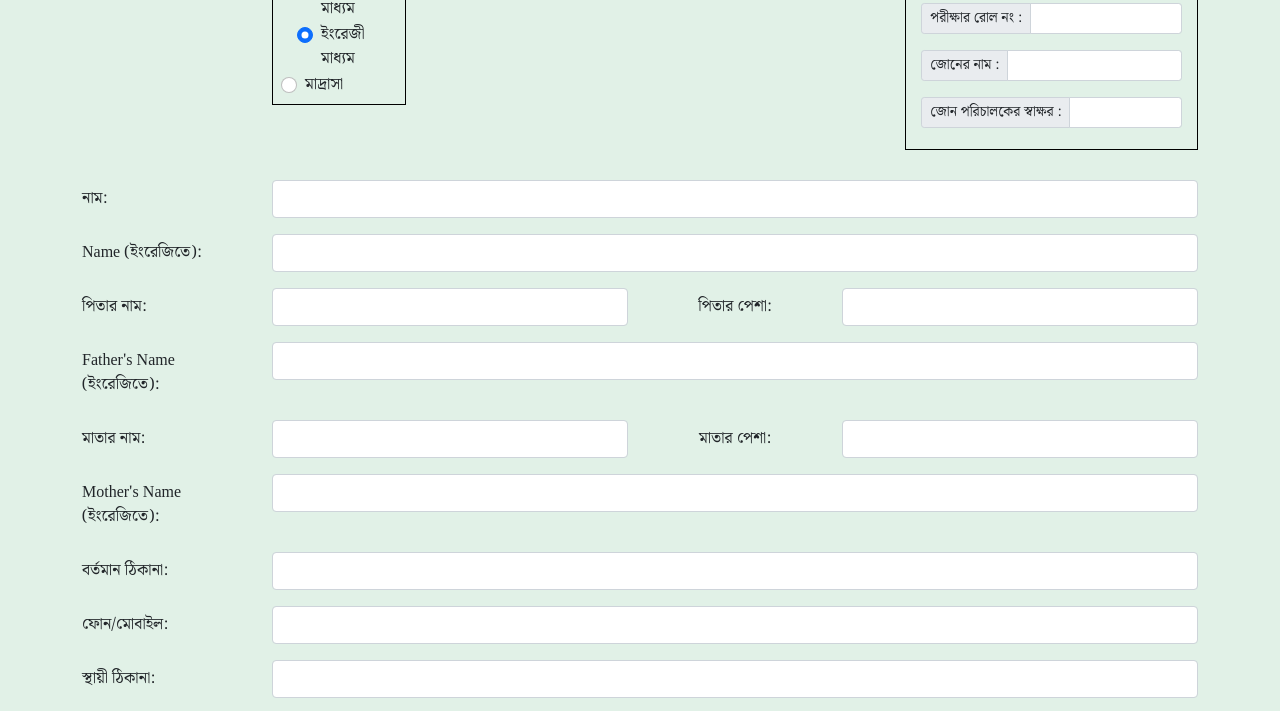
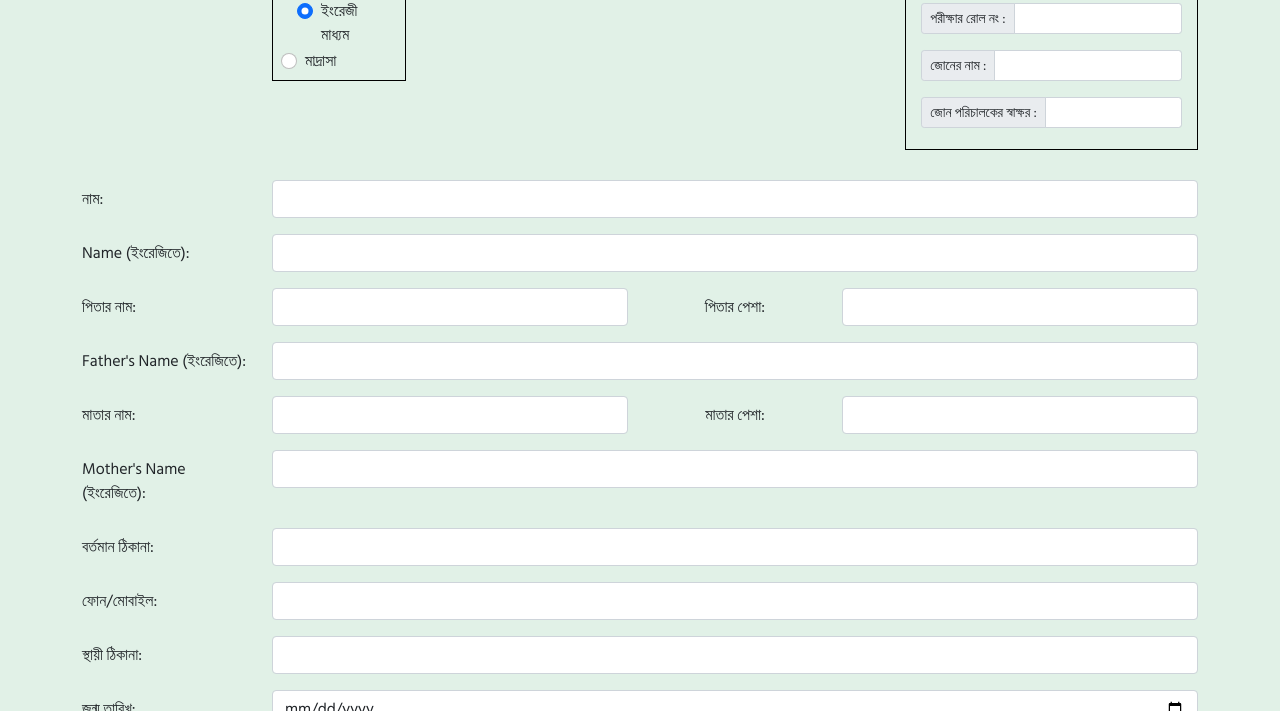
Before and after one commit to tanzilamd/welfare_foundation, a plain HTML site: page index.html in a window 1280 px wide. Shown: the part 236-947 px from the top of the page. Drawn offline with nearby package versions, Linux system fonts and the light colour scheme.

Commit message:
font changed

```diff
--- a/css/style.scss
+++ b/css/style.scss
@@ -1,10 +1,12 @@
 @import url('https://fonts.googleapis.com/css2?family=Noto+Serif+Bengali:wght@100;200;300;400;500;600;700;800;900&display=swap');
+@import url('https://fonts.googleapis.com/css2?family=Hind+Siliguri:wght@300;400;500;600;700&display=swap');
 
 * {
     padding: 0;
     margin: 0;
     box-sizing: border-box;
-    font-family: 'Noto Serif Bengali', serif;
+    // font-family: 'Noto Serif Bengali', serif;
+    font-family: 'Hind Siliguri', sans-serif;
 }
 body {
     header {
```
Also changed, not shown: css/style.css, 1 other file.
